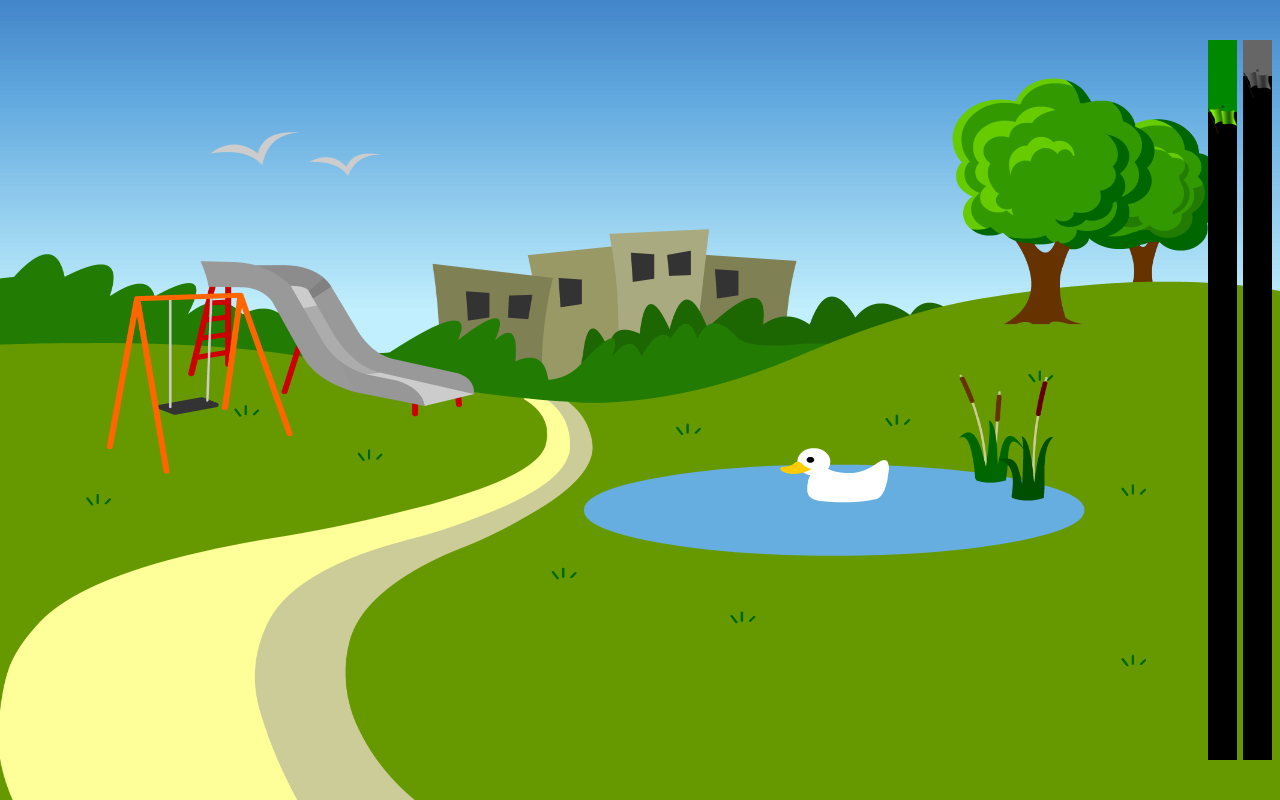
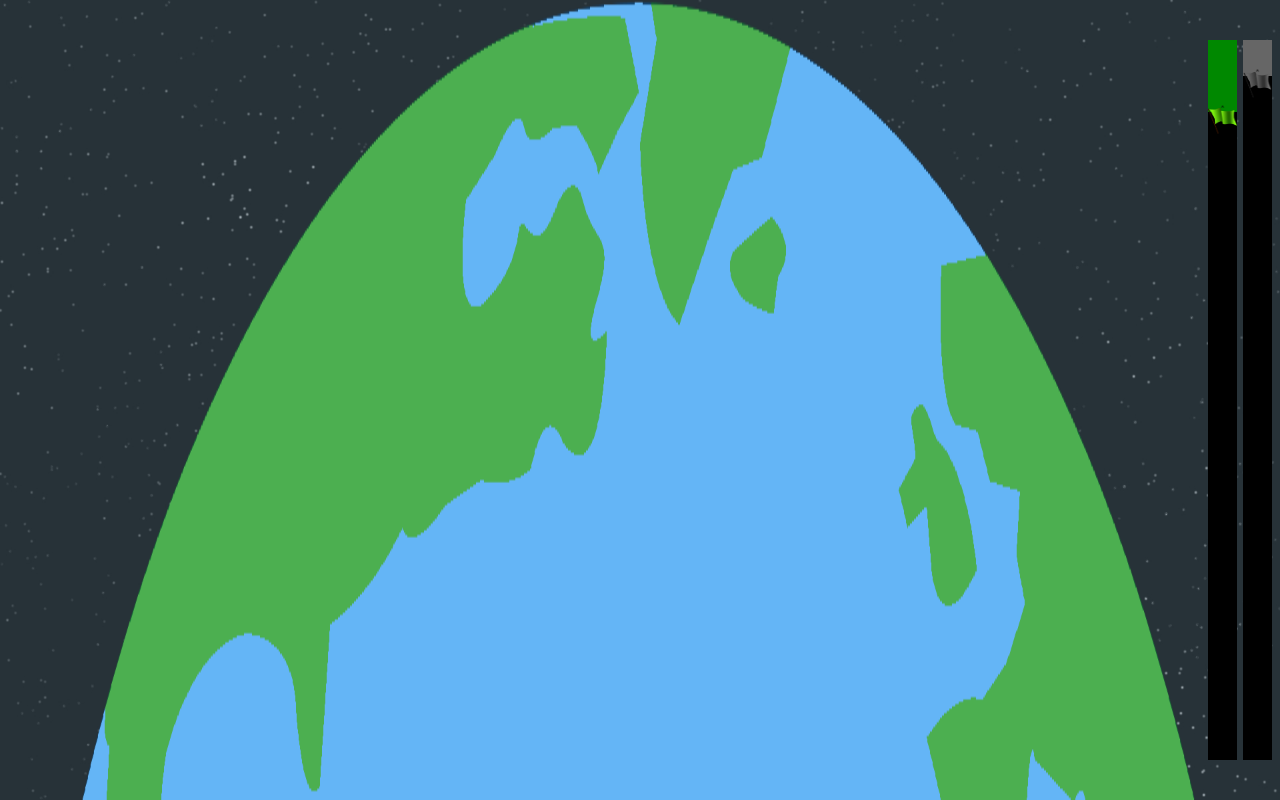
Before and after one commit to zachsents/hoco-hacks-2017, a plain HTML site: page presenter.html in a window 1280 px wide. Drawn offline with Linux system fonts and the light colour scheme.

Commit message:
Update presenter.html

```diff
--- a/presenter.html
+++ b/presenter.html
@@ -1,7 +1,8 @@
 <html>
 
 <body>
-	<img id="background" style="position:fixed; left:0%; width:100%; top:0%; height:100%" src="assets/background.png" />
+	<img id="background" style="position:fixed; left:0%; width:100%; top:0%; height:100%" src="assets/background.jpg" />
+	<img id="earth" style="position:fixed; left:0%; width:100%; top:0%; height:100%" src="assets/earth.png">
 	<div style="position:absolute; right:.5em; width:4em; top:5%; height:90%; z-index:1">
 		<div style="position:absolute; left:0%; width:45%; height:100%; background-color:#000000"></div>
 		<div style="position:absolute; right:0%; width:45%; height:100%; background-color:#000000"></div>
```
